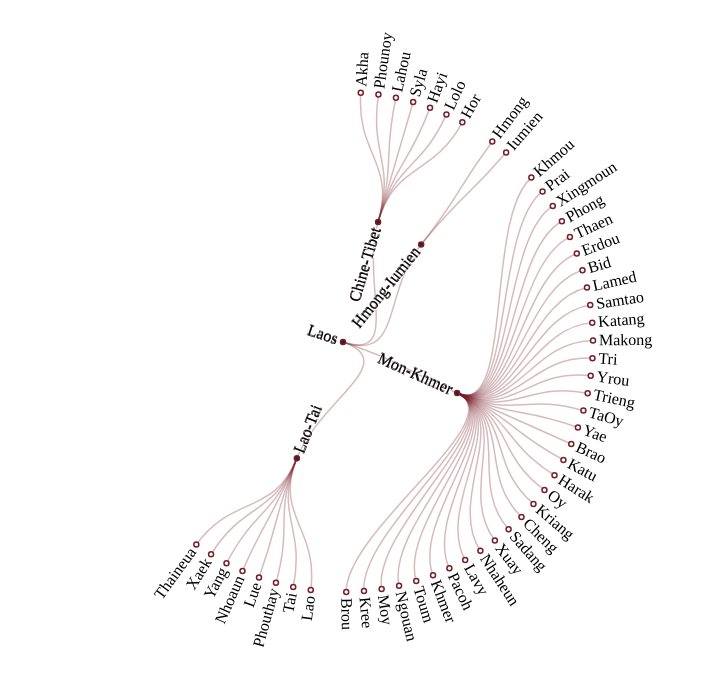
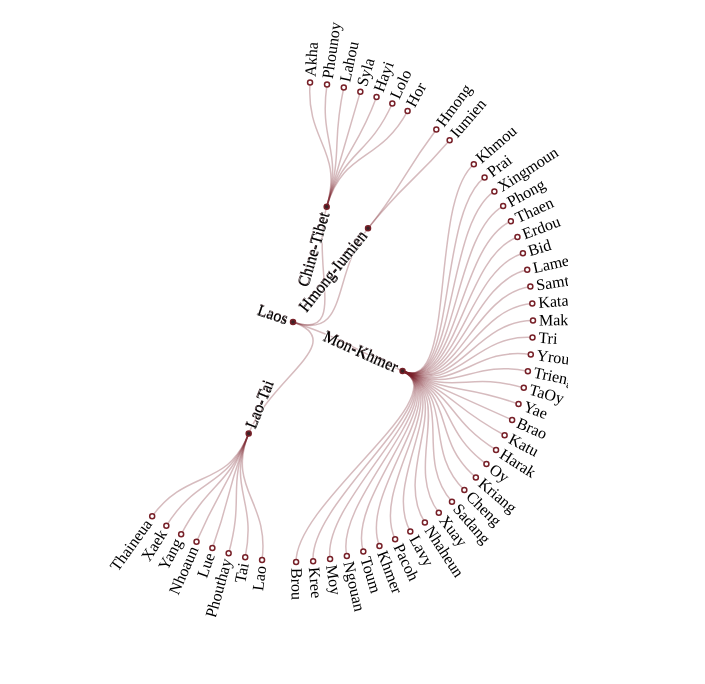
Before and after one commit to Phonephasouk/lao-ethnicity, a plain HTML site: page index.html in a window 1280 px wide. Shown: the part 50-734 px from the top of the page, without its empty margins (0-705 px from the left). Drawn offline with Linux system fonts and the light colour scheme.

Commit message:
Add files via upload

```diff
--- a/index.html
+++ b/index.html
@@ -33,20 +33,20 @@
 
 </style>
 <h2 id='nodelink_tree'>Ethnicity Tree of Lao PDR 2019</h2>
-</head><body><svg width="650" height="630"></svg>
+</head><body><svg width="560" height="600"></svg>
 <script src="js/d3.js"></script>
 <script>
 
 var svg = d3.select("svg"),
     width = +svg.attr("width"),
     height = +svg.attr("height"),
-    g = svg.append("g").attr("transform", "translate(" + (width / 2 + 10) + "," + (height / 2 + 10) + ")");
+    g = svg.append("g").attr("transform", "translate(" + (width / 2 + 5) + "," + (height / 2 + 5) + ")");
 
 var stratify = d3.stratify()
     .parentId(function(d) { return d.id.substring(0, d.id.lastIndexOf(".")); });
 
 var tree = d3.tree()
-    .size([220, 250])
+    .size([220, 240])
     .separation(function(a, b) { return (a.parent == b.parent ? 1 : 2) / a.depth; });
 
 d3.csv("flare.csv", function(error, data) {
```
